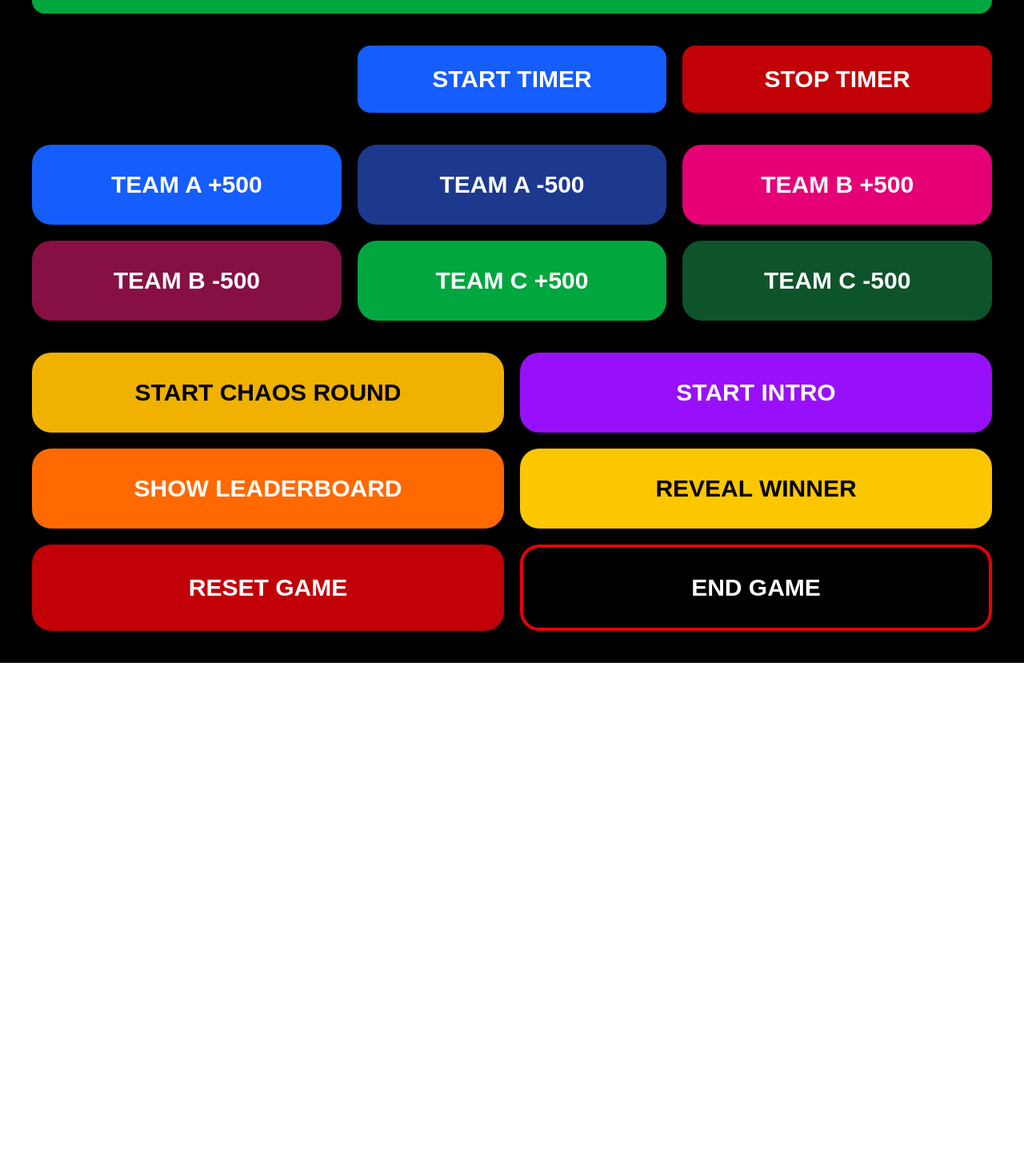
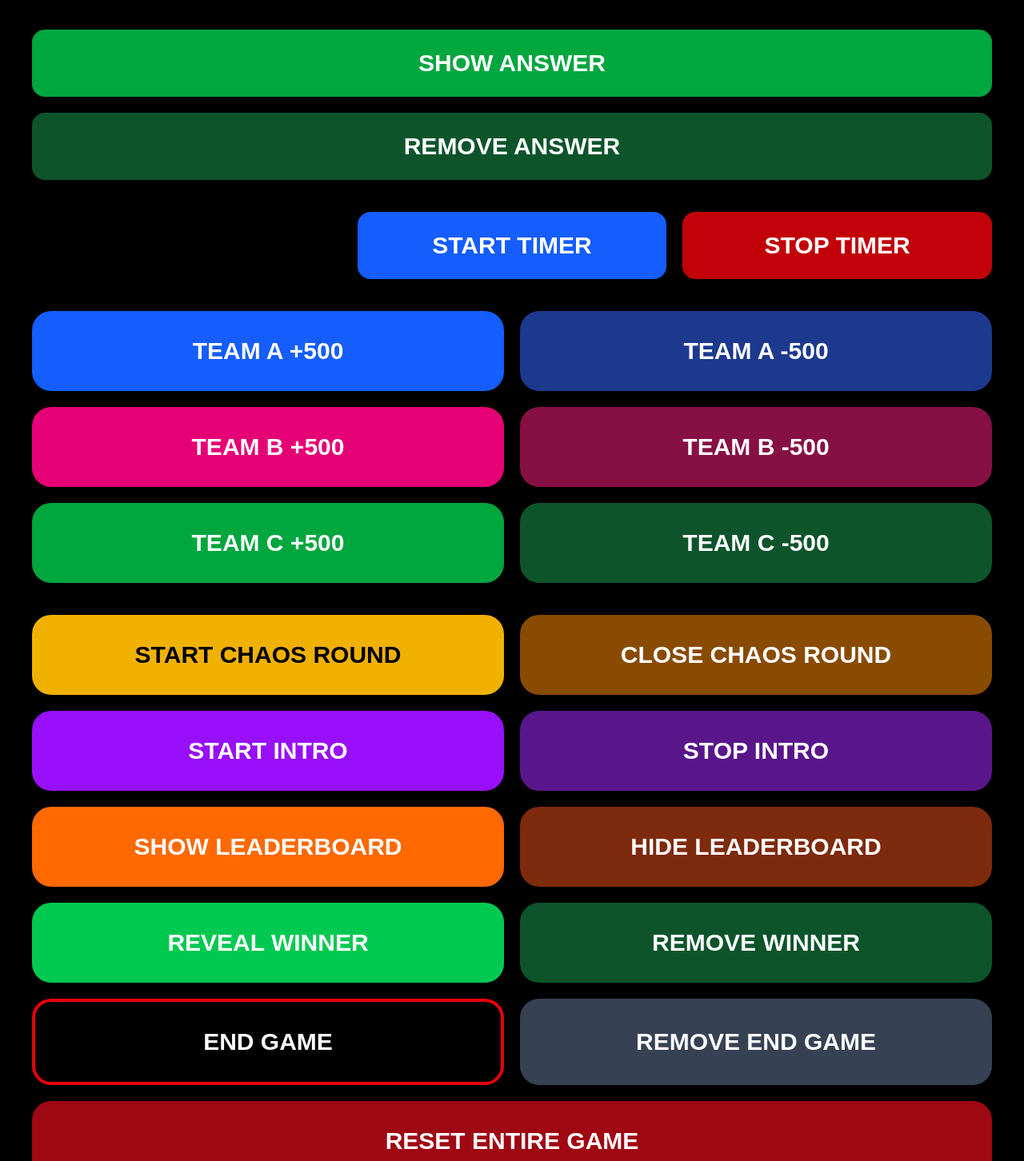
Before and after one commit to jakebaker2606-hub/crack-it, a Next.js app: page /host in a window 1280 px wide. Shown: the part 531-1983 px from the top of the page at 80% size. Before the commit the page ends 1360 px from the top, so only its background shows below. Built offline with nearby package versions, Linux system fonts and the light colour scheme; no server answers; the database is empty.

Commit message:
Added full host controls

```diff
--- a/app/host/page.tsx
+++ b/app/host/page.tsx
@@ -77,6 +77,17 @@ export default function HostPage() {
           SHOW QUESTION
         </button>
 
+        <button
+          onClick={() =>
+            updateGame({
+              question: "",
+            })
+          }
+          className="bg-yellow-800 p-6 rounded-2xl text-3xl font-black"
+        >
+          REMOVE QUESTION
+        </button>
+
         <input
           value={answer}
           onChange={(e) => setAnswer(e.target.value)}
@@ -94,6 +105,18 @@ export default function HostPage() {
           className="bg-green-600 p-6 rounded-2xl text-3xl font-black"
         >
           SHOW ANSWER
+        </button>
+
+        <button
+          onClick={() =>
+            updateGame({
+              answer: "",
+              showAnswer: false,
+            })
+          }
+          className="bg-green-900 p-6 rounded-2xl text-3xl font-black"
+        >
+          REMOVE ANSWER
         </button>
 
       </div>
@@ -138,9 +161,9 @@ export default function HostPage() {
 
       </div>
 
-      {/* TEAM SCORES */}
+      {/* TEAM CONTROLS */}
 
-      <div className="grid grid-cols-3 gap-5 mb-10">
+      <div className="grid grid-cols-2 gap-5 mb-10">
 
         {/* TEAM A */}
 
@@ -220,6 +243,8 @@ export default function HostPage() {
 
       <div className="grid grid-cols-2 gap-5">
 
+        {/* CHAOS ROUND */}
+
         <button
           onClick={() =>
             updateGame({
@@ -235,6 +260,20 @@ export default function HostPage() {
         <button
           onClick={() =>
             updateGame({
+              showChaosWheel: false,
+              chaosResult: "",
+            })
+          }
+          className="bg-yellow-800 p-8 rounded-3xl text-3xl font-black"
+        >
+          CLOSE CHAOS ROUND
+        </button>
+
+        {/* INTRO */}
+
+        <button
+          onClick={() =>
+            updateGame({
               showIntro: true,
             })
           }
@@ -242,6 +281,20 @@ export default function HostPage() {
         >
           START INTRO
         </button>
+
+        <button
+          onClick={() =>
+            updateGame({
+              showIntro: false,
+            })
+          }
+          className="bg-purple-900 p-8 rounded-3xl text-3xl font-black"
+        >
+          STOP INTRO
+        </button>
+
+        {/* LEADERBOARD */}
+
         <button
           onClick={() =>
             updateGame({
@@ -252,6 +305,20 @@ export default function HostPage() {
         >
           SHOW LEADERBOARD
         </button>
+
+        <button
+          onClick={() =>
+            updateGame({
+              showLeaderboard: false,
+            })
+          }
+          className="bg-orange-900 p-8 rounded-3xl text-3xl font-black"
+        >
+          HIDE LEADERBOARD
+        </button>
+
+        {/* WINNER */}
+
         <button
           onClick={() => {
 
@@ -279,39 +346,23 @@ export default function HostPage() {
             });
 
           }}
-  className="bg-yellow-400 text-black p-8 rounded-3xl text-3xl font-black"
+          className="bg-green-500 p-8 rounded-3xl text-3xl font-black"
         >
           REVEAL WINNER
         </button>
+
         <button
           onClick={() =>
             updateGame({
-              teamA: 0,
-              teamB: 0,
-              teamC: 0,
-
-              question: "Waiting for next question...",
-              answer: "",
-
-              showAnswer: false,
-
               winner: "",
-
-              timer: 30,
-
-              timerRunning: false,
-
-              showTimer: false,
-showLeaderboard: false,
-              showChaosWheel: false,
-endGame: false,
-              chaosResult: "",
             })
           }
-          className="bg-red-700 p-8 rounded-3xl text-3xl font-black"
+          className="bg-green-900 p-8 rounded-3xl text-3xl font-black"
         >
-          RESET GAME
+          REMOVE WINNER
         </button>
+
+        {/* END GAME */}
 
         <button
           onClick={() =>
@@ -324,6 +375,54 @@ endGame: false,
           END GAME
         </button>
 
+        <button
+          onClick={() =>
+            updateGame({
+              endGame: false,
+            })
+          }
+          className="bg-gray-700 p-8 rounded-3xl text-3xl font-black"
+        >
+          REMOVE END GAME
+        </button>
+
+        {/* RESET */}
+
+        <button
+          onClick={() =>
+            updateGame({
+
+              teamA: 0,
+              teamB: 0,
+              teamC: 0,
+
+              question: "",
+              answer: "",
+
+              showAnswer: false,
+
+              timer: 30,
+              timerRunning: false,
+              showTimer: false,
+
+              winner: "",
+
+              showLeaderboard: false,
+
+              showChaosWheel: false,
+              chaosResult: "",
+
+              showIntro: false,
+
+              endGame: false,
+
+            })
+          }
+          className="bg-red-800 p-8 rounded-3xl text-3xl font-black col-span-2"
+        >
+          RESET ENTIRE GAME
+        </button>
+
       </div>
 
     </div>
```
Lines whose indentation alone changed are shown as unchanged.
